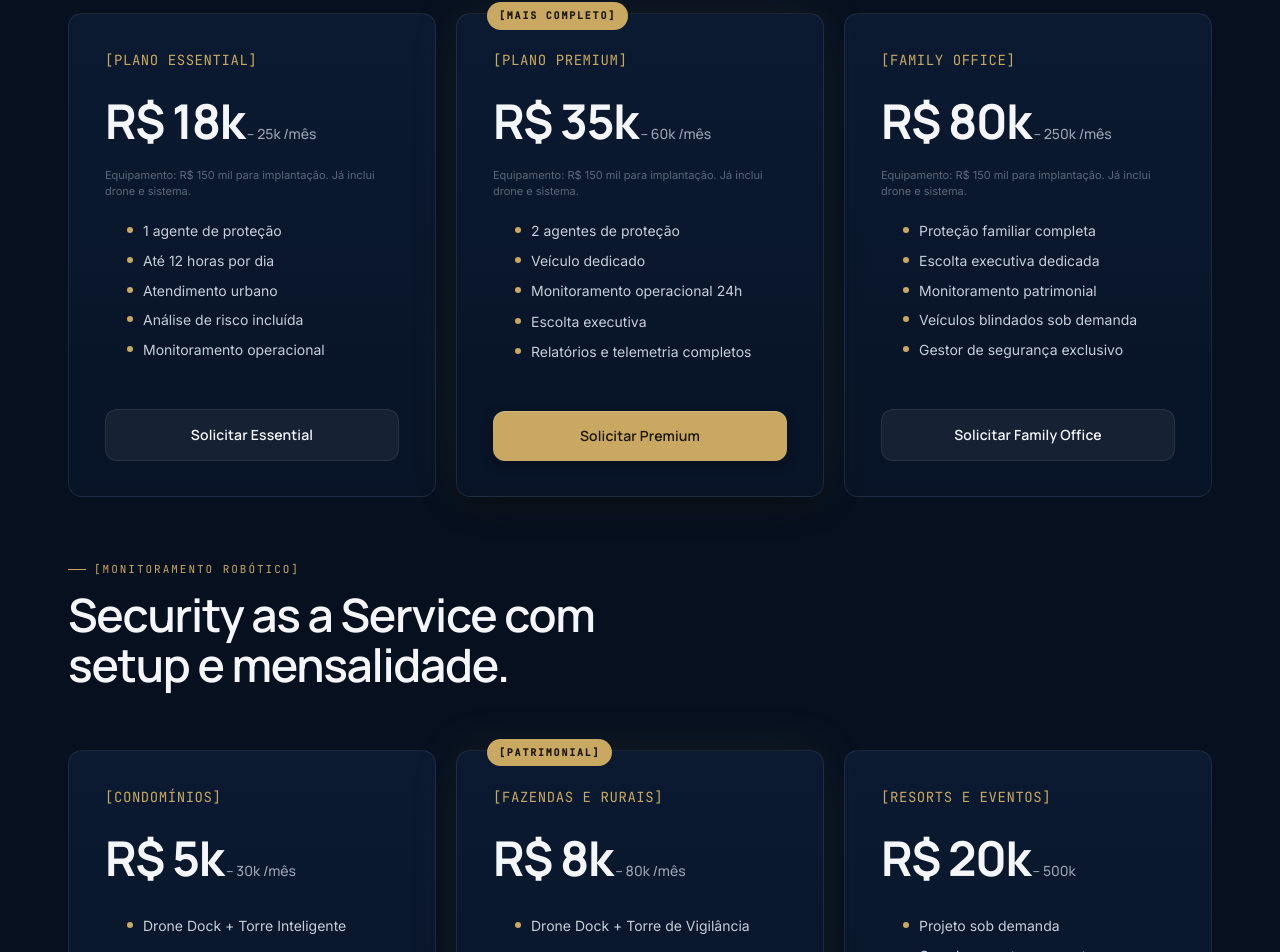
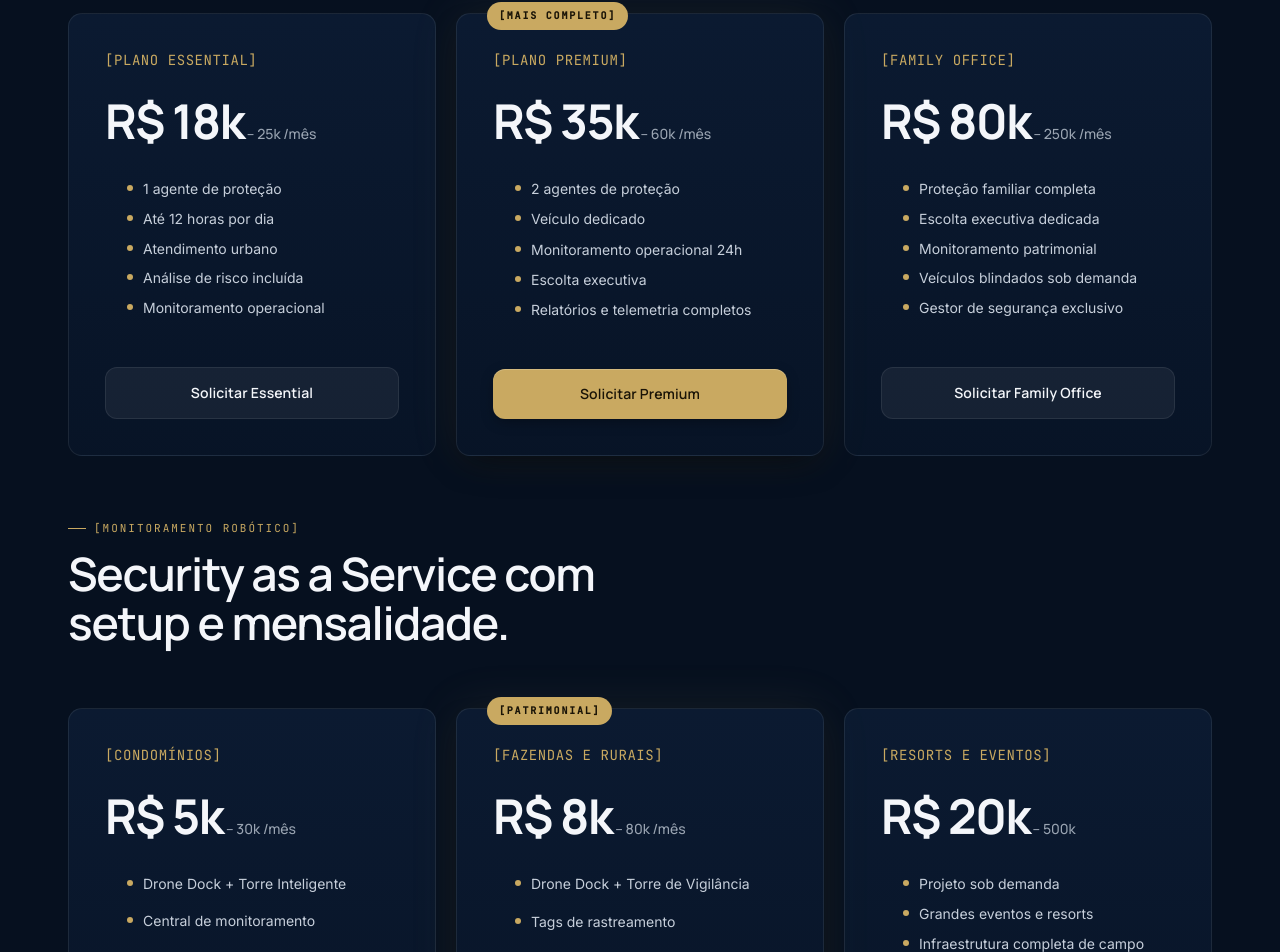
Before and after one commit to adrianokelvio/iProtector-lp, a React (Vite) app: page / in a window 1280 px wide. Shown: the part 7734-8686 px from the top of the page. Built offline with nearby package versions, Linux system fonts and the light colour scheme.

Commit message:
Remove observação de implantação dos planos de proteção

```diff
--- a/src/components/sections/Planos.tsx
+++ b/src/components/sections/Planos.tsx
@@ -22,9 +22,6 @@ const MODELS = [
     desc: 'Em parceria com LEGALCERT para expansão operacional, frota blindada e centros de monitoramento.',
   },
 ];
-
-const PLAN_IMPLANT_NOTE =
-  'Equipamento: R$ 150 mil para implantação. Já inclui drone e sistema.';
 
 export function Planos() {
   const { openClient } = useModals();
@@ -62,7 +59,6 @@ export function Planos() {
             <div className="plan-price">
               R$ 18k<small> – 25k /mês</small>
             </div>
-            <p className="plan-note">{PLAN_IMPLANT_NOTE}</p>
             <ul>
               <li>1 agente de proteção</li>
               <li>Até 12 horas por dia</li>
@@ -80,7 +76,6 @@ export function Planos() {
             <div className="plan-price">
               R$ 35k<small> – 60k /mês</small>
             </div>
-            <p className="plan-note">{PLAN_IMPLANT_NOTE}</p>
             <ul>
               <li>2 agentes de proteção</li>
               <li>Veículo dedicado</li>
@@ -97,7 +92,6 @@ export function Planos() {
             <div className="plan-price">
               R$ 80k<small> – 250k /mês</small>
             </div>
-            <p className="plan-note">{PLAN_IMPLANT_NOTE}</p>
             <ul>
               <li>Proteção familiar completa</li>
               <li>Escolta executiva dedicada</li>
--- a/src/styles/styles.css
+++ b/src/styles/styles.css
@@ -793,13 +793,6 @@ section { padding: clamp(80px, 10vw, 140px) 0; position: relative; }
 .plan-name { font-family: var(--mono); letter-spacing: 0.22em; font-size: 12px; color: var(--gold); text-transform: uppercase; }
 .plan-price { font-family: var(--display); font-weight: 700; font-size: 48px; margin-top: 14px; letter-spacing: -0.03em; }
 .plan-price small { font-size: 14px; font-weight: 500; color: var(--muted); letter-spacing: 0; }
-.plan-note {
-  margin: 10px 0 0;
-  font-size: 11px;
-  line-height: 1.45;
-  color: var(--muted-2);
-  opacity: 0.85;
-}
 .plan ul { list-style: none; padding: 0; margin: 28px 0 28px; display: grid; gap: 12px; flex: 1; }
 .plan li { font-size: 14px; color: var(--fg-dim); display: flex; gap: 10px; align-items: flex-start; }
 .plan li::before {
```
